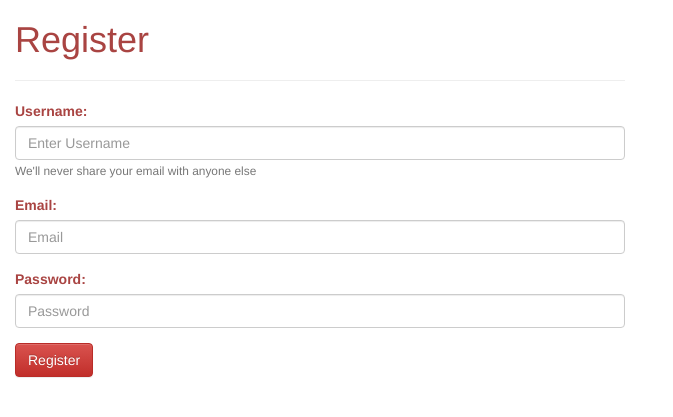
After one commit to SeolHuiGwan9478/Django_SNS, a Django app: page /register/ in a window 1280 px wide. The commit adds this page. Shown: the top 417 px of the page, without its empty margins (0-673 px from the left). Run offline with Django 3.2, Linux system fonts and the light colour scheme; some libraries are stand-ins or nearby versions.

Commit message:
add register func

```diff
--- a/cover/sns/urls.py
+++ b/cover/sns/urls.py
@@ -23,4 +23,5 @@ urlpatterns = [
     path('apis/', include('apis.urls')),
     path('', HomeView.as_view(), name='content_home'),
     path('login/', TemplateView.as_view(template_name='login.html'), name='login'),
+    path('register/', TemplateView.as_view(template_name='register.html'), name='register'),
 ]
--- a/cover/static/css/register.css
+++ b/cover/static/css/register.css
@@ -1,14 +1,14 @@
-#login .container{
+#register .container{
     margin-top: 120px;
     width: 600px;
     height: 400px;
     border: 1px solid #9c9c9c;
 }
 
-#login .container #login-row #login-column #login-box #login-form{
+#register .container #register-row #register-column #register-box #register-form{
     padding: 20px;
 }
 
-#login .container #login-row #login-column #login-box #login-form #register-link{
+#register .container #register-row #register-column #register-box #register-form #register-link{
     margin-top: -85px;
 }
--- /dev/null
+++ b/cover/templates/register.html
@@ -0,0 +1,41 @@
+{% extends '_base.html' %}
+{% load static %}
+{% block head %}
+<title>Register</title>
+<link rel="stylesheet" href="{% static 'css/register.css' %}">
+{% endblock %}
+
+{% block body %}
+<div id="register">
+    <div class="col-md-6">
+        <h1 class="text-danger">Register</h1>
+        <hr>
+        <div class="form-group">
+            <label for="username" class="text-danger">Username: </label>
+            <input type="text" placeholder="Enter Username" id="username" class="form-control">
+            <small id="emailHelp" class="form-text text-muted">We'll never share your email with anyone else</small>
+        </div>
+        <div class="form-group">
+            <label for="email" class="text-danger">Email: </label>
+            <input type="email" placeholder="Email" id="email" class="form-control">
+        </div>
+        <div class="form-group">
+            <label for="password" class="text-danger">Password: </label>
+            <input type="password" placeholder="Password" id="password" class="form-control">
+        </div>
+        <button class="btn btn-danger" id="register_button">Register</button>
+    </div>
+</div>
+<script>
+    $(document).ready(function(){
+        $('#register_button').click(function(){
+            $.post('/apis/v1/users/create/', {'username': $('#username').val(), 'email':$('#email').val(), 'password':$('#password').val()}, function(){
+                alert('가입을 환영합니다!');
+                window.location = "{% url 'login' %}";
+            }).fail(function(data) {
+                alert(data.responseJSON.message);
+            });
+        });
+    });
+</script>
+{% endblock %}
```
Also changed, not shown: cover/apis/views.py (+12 -5 lines), cover/static/css/login.css (added, +14 -0 lines), cover/templates/home.html (+1 -27 lines), cover/templates/login.html (+9 -9 lines).
